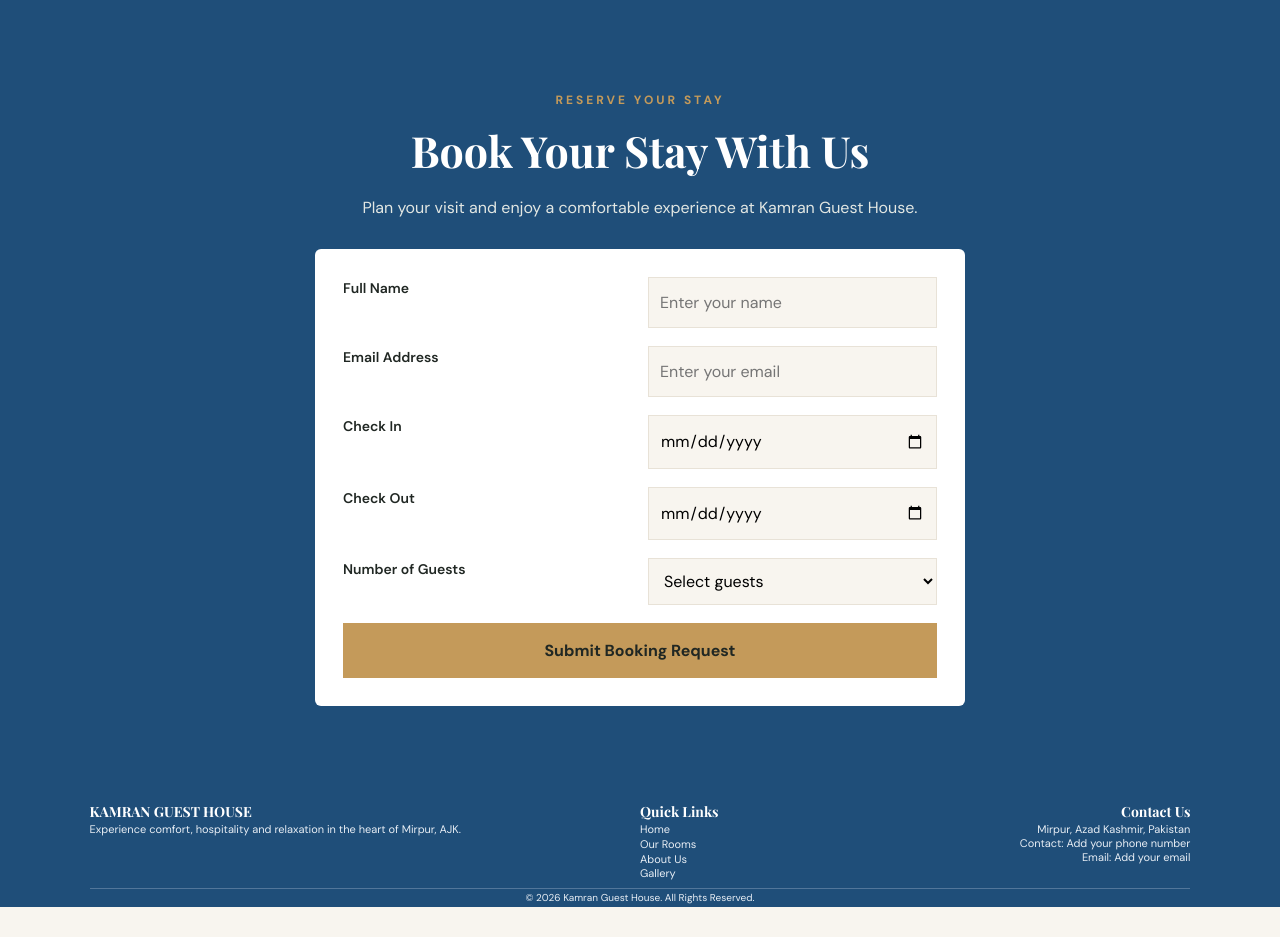
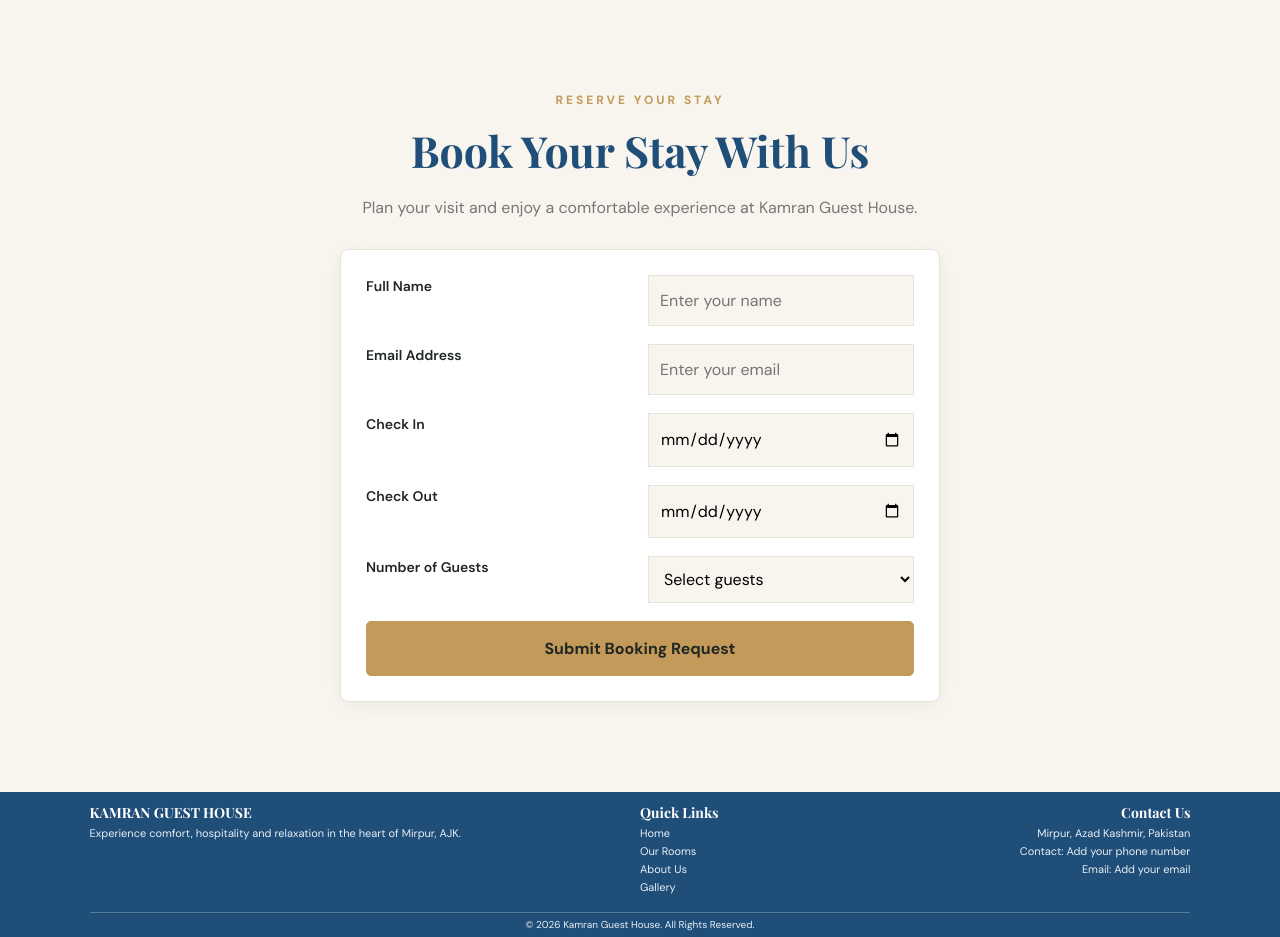
Before and after one commit to mvc-halima/kamran-guest-house-js-next, a Next.js app: page / in a window 1280 px wide. Shown: the part 3420-4357 px from the top of the page. Before the commit the page ends 4327 px from the top, so only its background shows below. Built offline with nearby package versions, Linux system fonts and the light colour scheme.

Commit message:
Refactor booking section styles and update footer

```diff
--- a/app/globals.css
+++ b/app/globals.css
@@ -64,13 +64,13 @@ select {
   color: var(--white);
 }
 
+/* NAVIGATION */
+
 .header nav {
   display: flex;
   align-items: center;
   gap: 12px;
 }
-
-/* GLASSY NAVIGATION */
 
 .header nav a {
   font-size: 14px;
@@ -439,33 +439,36 @@ section > p {
   transform: scale(1.02);
 }
 
-/* BOOKING - KEEP THIS AS A SEPARATE SECTION */
+/* BOOKING SECTION - SEPARATE CREAM BACKGROUND */
 
 .booking {
-  background: var(--blue);
+  background: var(--cream);
   text-align: center;
-  color: var(--white);
+  color: var(--dark);
+  padding: 65px 7%;
 }
 
 .booking h2 {
-  color: var(--white);
+  color: var(--blue);
 }
 
 .booking > p:not(.section-label) {
-  color: #e2e7e3;
+  color: var(--gray);
 }
 
 .booking form {
-  max-width: 650px;
+  max-width: 600px;
   margin: 25px auto 0;
-  padding: 28px;
+  padding: 25px;
   background: var(--white);
   color: var(--dark);
   text-align: left;
   display: grid;
   grid-template-columns: 1fr 1fr;
   gap: 10px 16px;
-  border-radius: 6px;
+  border: 1px solid var(--border);
+  border-radius: 8px;
+  box-shadow: 0 4px 18px rgba(0, 0, 0, 0.05);
 }
 
 .booking label {
@@ -496,25 +499,39 @@ section > p {
   color: var(--dark);
   font-weight: 700;
   cursor: pointer;
+  border-radius: 5px;
+  transition: background 0.3s ease;
+}
+
+.booking button:hover {
+  background: #b48645;
 }
 
 /* COMPACT FOOTER */
 
 footer {
+  width: 100%;
+  min-height: 0;
+  height: auto;
+  margin: 0;
   background: var(--blue);
   color: var(--white);
-  padding: 7px 7% 3px;
+  padding: 12px 7% 6px;
   display: grid;
   grid-template-columns: 2fr 1fr 1fr;
-  gap: 6px;
+  gap: 12px;
   align-items: start;
+}
+
+footer > div {
+  min-width: 0;
 }
 
 footer h3 {
   font-family: 'Playfair Display', serif;
   color: var(--white);
   font-size: 14px;
-  margin-bottom: 2px;
+  margin: 0 0 4px;
   line-height: 1.3;
 }
 
@@ -522,19 +539,19 @@ footer p,
 footer a {
   color: #e8eef5;
   font-size: 11px;
-  line-height: 1.25;
+  line-height: 1.35;
+  margin: 0 0 3px;
 }
 
 footer a {
   display: block;
-  margin-bottom: 1px;
 }
 
 footer a:hover {
   color: var(--gold);
 }
 
-/* CONTACT US ALIGNED RIGHT ON DESKTOP */
+/* CONTACT US RIGHT ON DESKTOP */
 
 footer#contact > div:nth-child(3) {
   justify-self: end;
@@ -543,14 +560,14 @@ footer#contact > div:nth-child(3) {
 
 /* COPYRIGHT */
 
-footer > p {
+footer .copyright {
   grid-column: 1 / -1;
-  border-top: 1px solid #52769a;
-  padding-top: 3px;
-  margin: 0;
+  border-top: 1px solid rgba(255, 255, 255, 0.25);
+  padding-top: 5px;
+  margin: 3px 0 0;
   text-align: center;
   font-size: 10px;
-  line-height: 1.2;
+  line-height: 1.3;
 }
 
 /* TABLET RESPONSIVE */
@@ -628,6 +645,12 @@ footer > p {
     height: 230px;
   }
 
+  /* MOBILE BOOKING */
+
+  .booking {
+    padding: 45px 5%;
+  }
+
   .booking form {
     grid-template-columns: 1fr;
     padding: 20px;
@@ -641,18 +664,18 @@ footer > p {
 
   footer {
     grid-template-columns: 1fr;
-    padding: 7px 5% 3px;
-    gap: 6px;
+    padding: 12px 5% 6px;
+    gap: 9px;
   }
 
-  /* CONTACT US ALIGNED LEFT ON MOBILE */
+  /* CONTACT US LEFT ON MOBILE */
 
   footer#contact > div:nth-child(3) {
     justify-self: start;
     text-align: left;
   }
 
-  footer > p {
+  footer .copyright {
     grid-column: 1;
   }
 }
```
